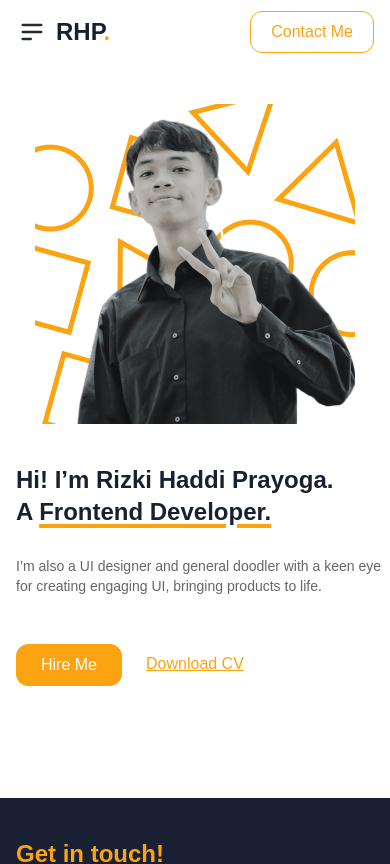
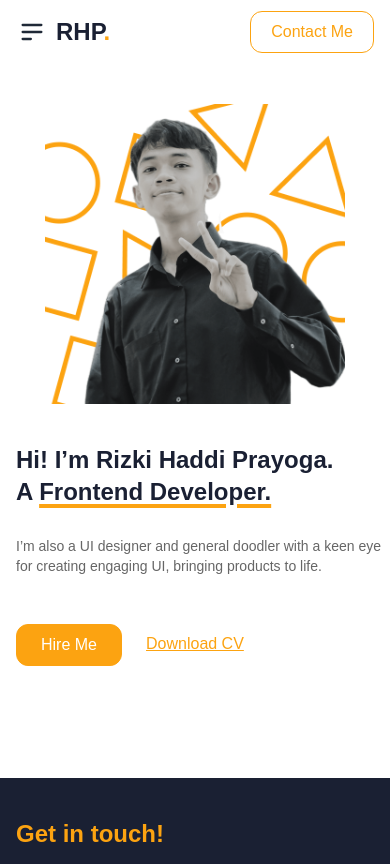
Before and after one commit to RizuMong/personal-website, a React (Vite) app: page / in a window 390 px wide. Shown: the top 864 px of the page. Built offline with nearby package versions, Linux system fonts and the light colour scheme.

Commit message:
update hero

```diff
--- a/src/components/Hero.jsx
+++ b/src/components/Hero.jsx
@@ -7,7 +7,7 @@ const Hero = () => {
   return (
     <section className="grid lg:grid-cols-2 md:grid-cols-2 mt-10 md:mt-14 lg:mt-20 xl:mt-20 place-items-center items-center">
       <img
-        className="w-[320px] mb-10 md:hidden lg:hidden xl:hidden"
+        className="w-[300px] mb-10 md:hidden lg:hidden xl:hidden"
         src={imgHero}
         alt="Image Hero"
       />
@@ -23,9 +23,11 @@ const Hero = () => {
           creating engaging UI, bringing products to life.
         </p>
         <div className="flex">
-          <button className="bg-primary border border-primary text-white text-base font-medium py-2 px-6 rounded-xl">
-            Hire Me
-          </button>
+          <a href="mailto:rizkihaddiprayoga@gmail.com">
+            <button className="bg-primary border border-primary text-white text-base font-medium py-2 px-6 rounded-xl">
+              Hire Me
+            </button>
+          </a>
           <a href={cv} download>
             <button className="text-primary font-medium underline ml-6 py-2">
               Download CV
```
